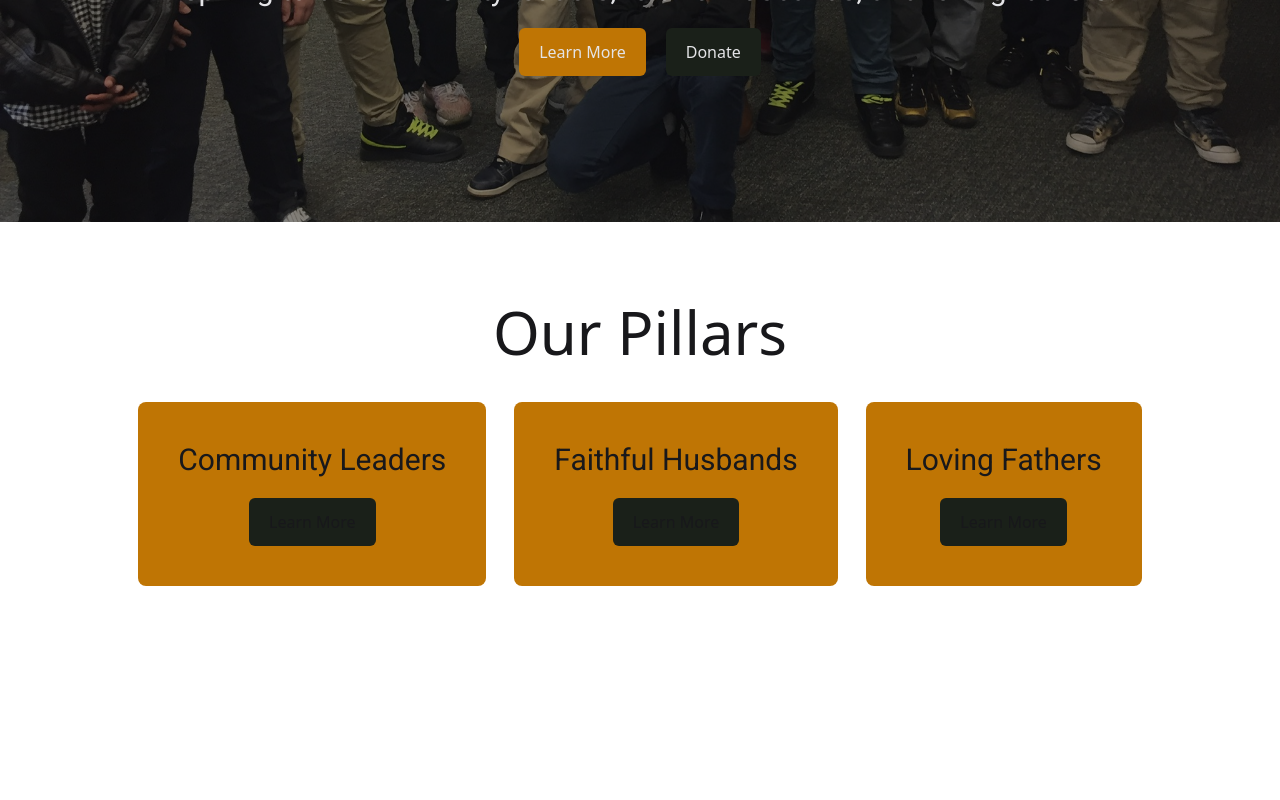
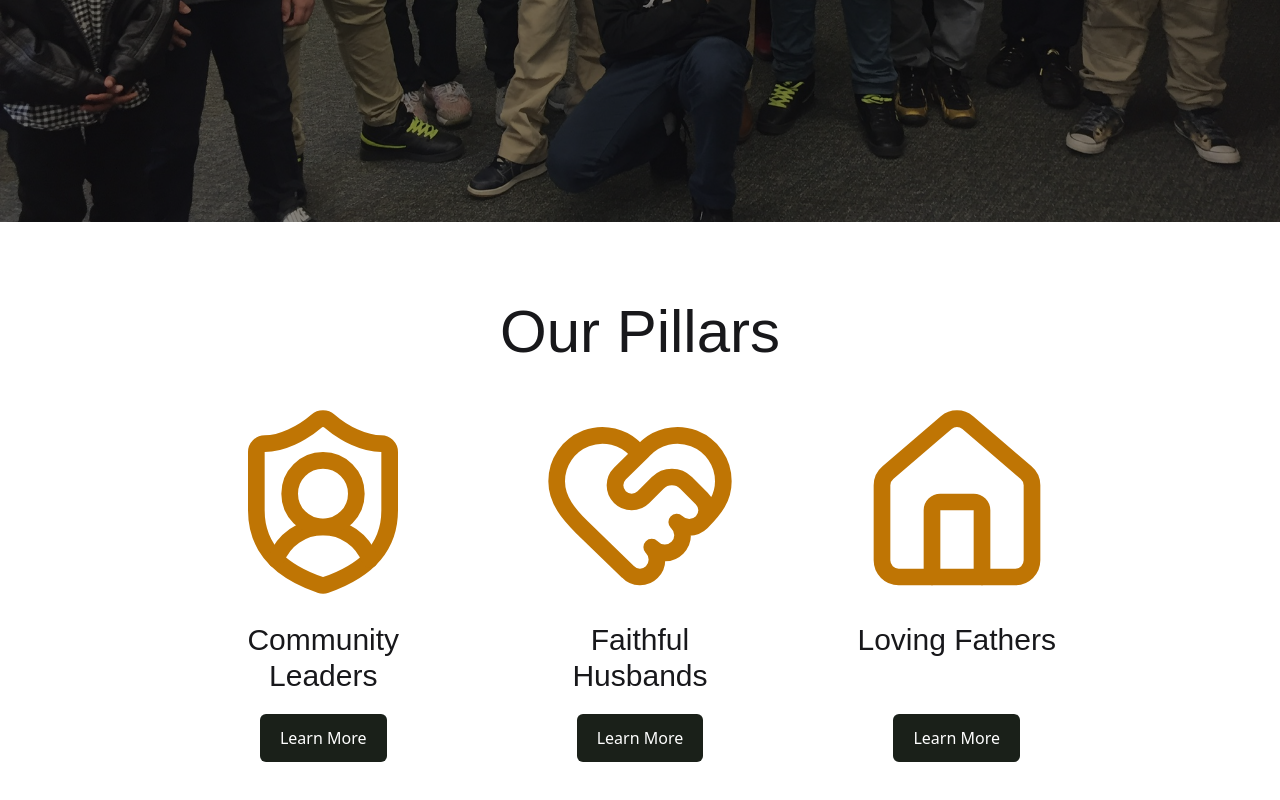
Before and after one commit to drethedevjs/boss-boys, a React (Vite) app: page / in a window 1280 px wide. Shown: the part 578-1378 px from the top of the page. Before the commit the page ends 1244 px from the top, so only its background shows below. Built offline with nearby package versions, Linux system fonts and the light colour scheme.

Commit message:
Updated styling on the pillars pane.

```diff
--- a/src/pages/Home.tsx
+++ b/src/pages/Home.tsx
@@ -1,16 +1,20 @@
+import { HeartHandshake, House, ShieldUser } from "lucide-react";
 const Home = () => {
   const pillars = [
     {
       id: 1,
-      name: "Community Leaders"
+      name: "Community Leaders",
+      icon: ShieldUser
     },
     {
       id: 2,
-      name: "Faithful Husbands"
+      name: "Faithful Husbands",
+      icon: HeartHandshake
     },
     {
       id: 3,
-      name: "Loving Fathers"
+      name: "Loving Fathers",
+      icon: House
     }
   ];
 
@@ -25,7 +29,7 @@ const Home = () => {
         <div className="hero-overlay"></div>
         <div className="hero-content text-neutral-content text-center">
           <div className="lg:max-w-5xl md:max-w-xl max-w-md">
-            <h1 className="mb-5 lg:text-9xl md:text-7xl font-bold text-5xl">
+            <h1 className="font-good-times mb-5 lg:text-7xl md:text-5xl font-bold text-3xl text-shadow-2xs">
               Boys of Superior Standard
             </h1>
             <p className="mb-5 md:text-3xl text-lg">
@@ -44,17 +48,30 @@ const Home = () => {
         </div>
       </div>
       <div className="p-20 place-items-center">
-        <h2 className="text-6xl pb-10">Our Pillars</h2>
-        <div className="flex flex-col md:flex-row space-x-7">
-          {pillars.map(p => (
-            <div
-              key={p.id}
-              className="bg-boss-gold rounded-lg p-10 text-center"
-            >
-              <p className="text-3xl mb-5">{p.name}</p>
-              <button className="boss-btn bg-boss-green">Learn More</button>
-            </div>
-          ))}
+        <h2 className="lg:text-6xl text-5xl pb-10 font-good-times text-center">
+          Our Pillars
+        </h2>
+        <div className="flex flex-col md:flex-row lg:space-y-0 space-y-10 lg:space-x-20">
+          {pillars.map(p => {
+            const Icon = p.icon;
+
+            return (
+              <div
+                key={p.id}
+                className="flex flex-col justify-between rounded-lg text-center place-items-center lg:w-1/3"
+              >
+                <div className="place-items-center">
+                  <Icon className="mb-5 text-boss-gold hover:scale-105 hover:drop-shadow-md transition-all lg:size-50 md:size-32 size-40" />
+                  <p className="text-3xl mb-5 font-good-times! lg:text-3xl md:text-2xl sm:text-xl">
+                    {p.name}
+                  </p>
+                </div>
+                <button className="boss-btn bg-boss-green text-white">
+                  Learn More
+                </button>
+              </div>
+            );
+          })}
         </div>
       </div>
     </>
```
